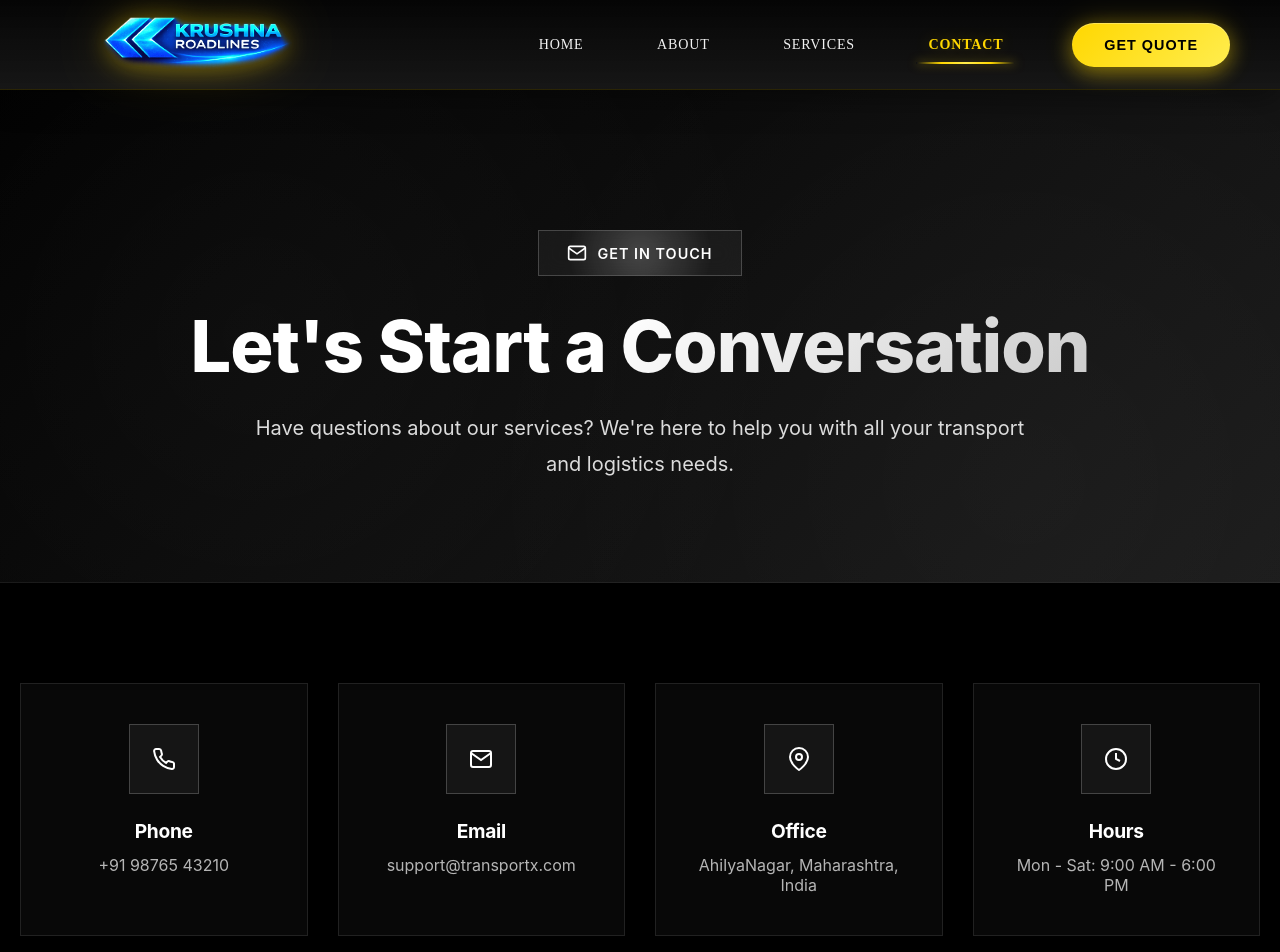
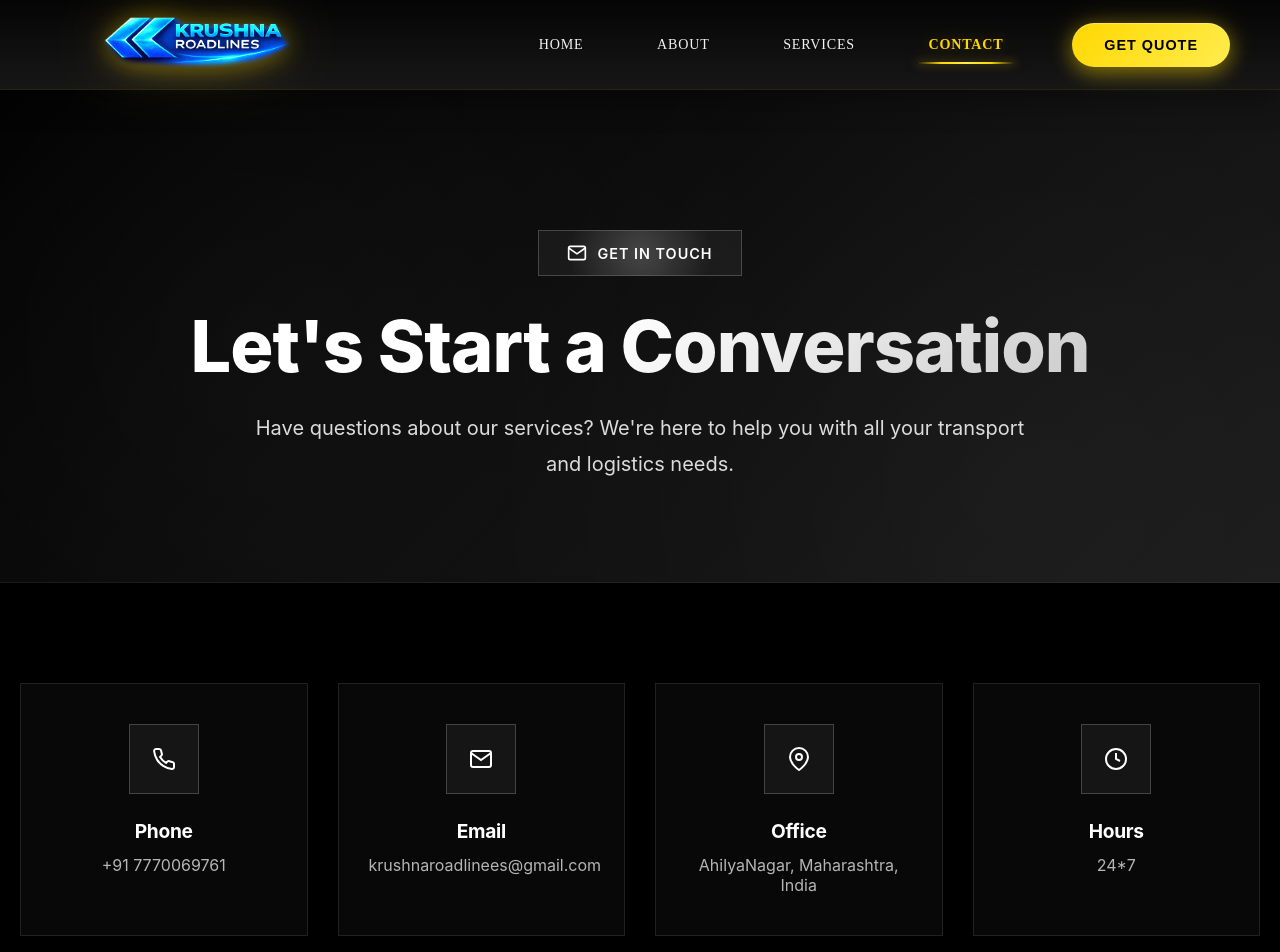
Before and after one commit to AmolWebs/Logistic, a React (Vite) app: page /contact in a window 1280 px wide. Shown: the top 952 px of the page. Built offline with nearby package versions, Linux system fonts and the light colour scheme.

Commit message:
Update contact.jsx

```diff
--- a/src/components/contact.jsx
+++ b/src/components/contact.jsx
@@ -47,8 +47,8 @@ const Contact = () => {
         </svg>
       ),
       title: 'Phone',
-      detail: '+91 98765 43210',
-      link: 'tel:+919876543210'
+      detail: '+91 7770069761',
+      link: 'tel:+917770069761'
     },
     {
       icon: (
@@ -58,8 +58,8 @@ const Contact = () => {
         </svg>
       ),
       title: 'Email',
-      detail: 'support@transportx.com',
-      link: 'mailto:support@transportx.com'
+      detail: 'krushnaroadlinees@gmail.com',
+      link: 'mailto:krushnaroadlinees@gmail.com'
     },
     {
       icon: (
@@ -80,7 +80,7 @@ const Contact = () => {
         </svg>
       ),
       title: 'Hours',
-      detail: 'Mon - Sat: 9:00 AM - 6:00 PM',
+      detail: '24*7',
       link: null
     }
   ];
```
